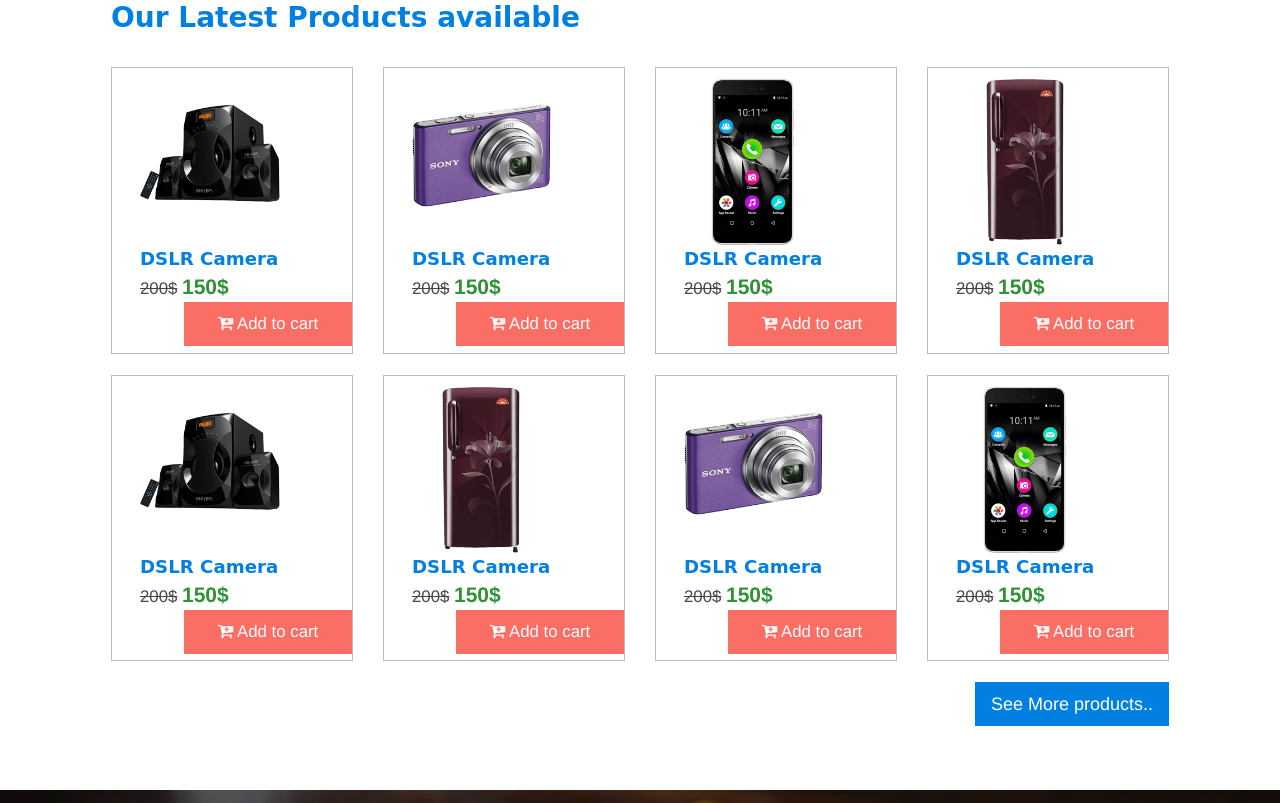
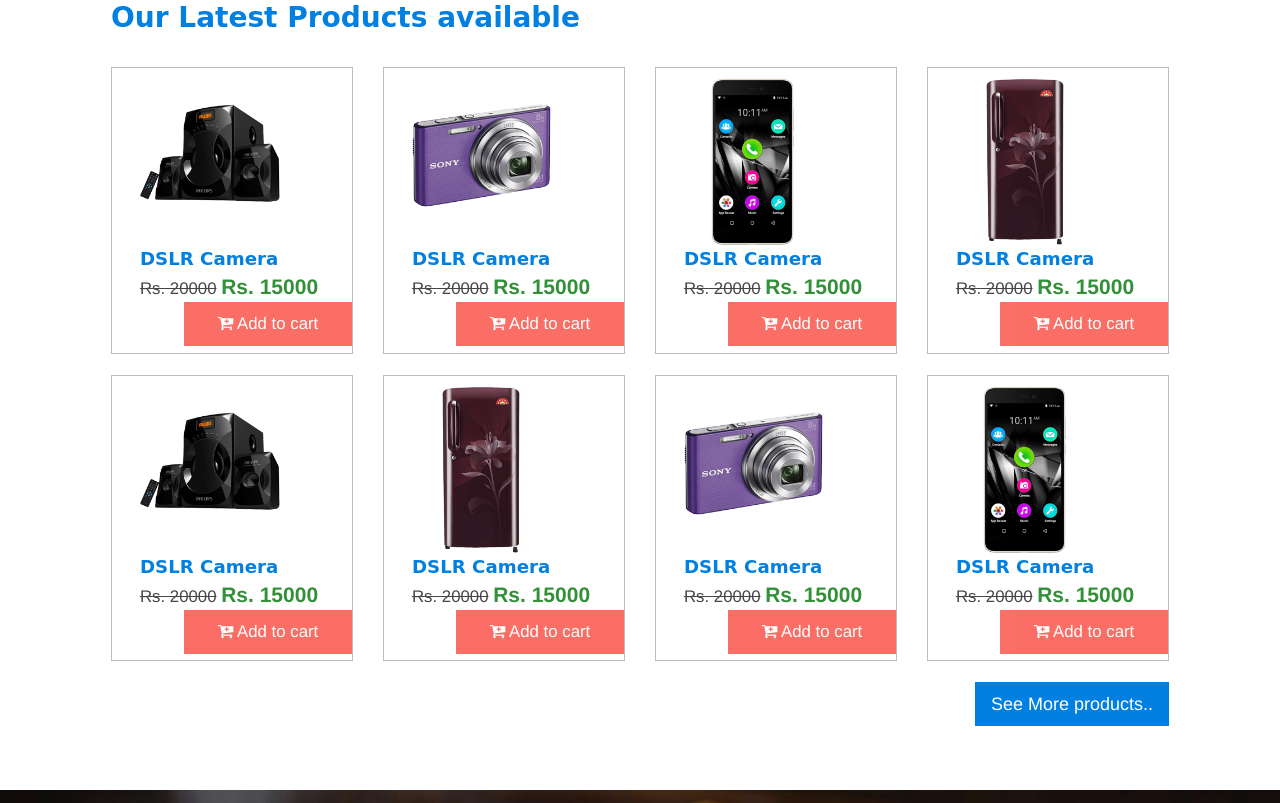
Before and after one commit to hkraipuria/E-Commerce-Website-Web-development-project-, a plain HTML site: page index.html in a window 1280 px wide. Shown: the part 1393-2196 px from the top of the page. Drawn offline with Linux system fonts and the light colour scheme.

Commit message:
Update index.html

```diff
--- a/index.html
+++ b/index.html
@@ -126,18 +126,18 @@
                                         <td>Digital Camera</td>
                                         <td><img src="images/product-slide/product2.png" class="img img-responsive img-thumbnail" alt=""></td>
                                         <td>3</td>
-                                        <td>200$</td>
+                                        <td>Rs. 20000</td>
                                     </tr>
                                     <tr>
                                         <td>1</td>
                                         <td>Samsung Galaxy 7</td>
                                         <td><img src="images/product-slide/product3.png" class="img img-responsive img-thumbnail" alt=""></td>
                                         <td>1</td>
-                                        <td>500$</td>
+                                        <td>Rs. 5000</td>
                                     </tr>
                                     <tr>
                                         <td colspan="5" rowspan="5">
-                                            Total Price <span class="bold text-primary" style="margin-left: 73%">800$</span>
+                                            Total Price <span class="bold text-primary" style="margin-left: 73%">Rs. 65000</span>
                                         </td>
                                     </tr>
                                     <div class="clearfix"></div>
@@ -1100,7 +1100,7 @@
                     <div class="item-full animated featured1-inner  width0">
                         <a href="products.html"><h4>Digital Camera</h4></a>
                         <p>Lorem ipsum dolor sit amet, consectetur...</p>
-                        <h5>200$</h5>
+                        <h5>Rs. 20000</h5>
                         <a href="cart.html" class="btn btn-cart">
                             Add To Cart
                         </a>
@@ -1115,7 +1115,7 @@
                     <div class="item-full animated featured2-inner  width0">
                         <a href="products.html"><h4>Digital Camera</h4></a>
                         <p>Lorem ipsum dolor sit amet, consectetur...</p>
-                        <h5>200$</h5>
+                        <h5>Rs. 20000</h5>
                         <a href="cart.html" class="btn btn-cart">
                             Add To Cart
                         </a>
@@ -1130,7 +1130,7 @@
                     <div class="item-full animated featured3-inner  width0">
                         <a href="products.html"><h4>Digital Camera</h4></a>
                         <p>Lorem ipsum dolor sit amet, consectetur...</p>
-                        <h5>200$</h5>
+                        <h5>Rs. 20000</h5>
                         <a href="cart.html" class="btn btn-cart">
                             Add To Cart
                         </a>
@@ -1145,7 +1145,7 @@
                     <div class="item-full animated featured4-inner  width0">
                         <a href="products.html"><h4>Digital Camera</h4></a>
                         <p>Lorem ipsum dolor sit amet, consectetur...</p>
-                        <h5>200$</h5>
+                        <h5>Rs. 20000</h5>
                         <a href="cart.html" class="btn btn-cart">
                             Add To Cart
                         </a>
@@ -1160,7 +1160,7 @@
                     <div class="item-full animated featured5-inner  width0">
                         <a href="products.html"><h4>Digital Camera</h4></a>
                         <p>Lorem ipsum dolor sit amet, consectetur...</p>
-                        <h5>200$</h5>
+                        <h5>Rs. 20000</h5>
                         <a href="cart.html" class="btn btn-cart">
                             Add To Cart
                         </a>
@@ -1196,10 +1196,10 @@
                             <div class="product-price">
                                 <a href="product_single.html">DSLR Camera</a><br />
                                 <span class="prev-price">
-                                    <del>200$</del>
+                                    <del>Rs. 20000</del>
                                 </span>
                                 <span class="current-price">
-                                    150$
+                                    Rs. 15000
                                 </span>
                             </div>
 
@@ -1221,10 +1221,10 @@
                             <div class="product-price">
                                 <a href="product_single.html">DSLR Camera</a><br />
                                 <span class="prev-price">
-                                    <del>200$</del>
+                                    <del>Rs. 20000</del>
                                 </span>
                                 <span class="current-price">
-                                    150$
+                                    Rs. 15000
                                 </span>
                             </div>
 
@@ -1246,10 +1246,10 @@
                             <div class="product-price">
                                 <a href="product_single.html">DSLR Camera</a><br />
                                 <span class="prev-price">
-                                    <del>200$</del>
+                                    <del>Rs. 20000</del>
                                 </span>
                                 <span class="current-price">
-                                    150$
+                                    Rs. 15000
                                 </span>
                             </div>
 
@@ -1272,10 +1272,10 @@
                             <div class="product-price">
                                 <a href="product_single.html">DSLR Camera</a><br />
                                 <span class="prev-price">
-                                    <del>200$</del>
+                                    <del>Rs. 20000</del>
                                 </span>
                                 <span class="current-price">
-                                    150$
+                                    Rs. 15000
                                 </span>
                             </div>
 
@@ -1297,10 +1297,10 @@
                             <div class="product-price">
                                 <a href="product_single.html">DSLR Camera</a><br />
                                 <span class="prev-price">
-                                    <del>200$</del>
+                                    <del>Rs. 20000</del>
                                 </span>
                                 <span class="current-price">
-                                    150$
+                                    Rs. 15000
                                 </span>
                             </div>
 
@@ -1322,10 +1322,10 @@
                             <div class="product-price">
                                 <a href="product_single.html">DSLR Camera</a><br />
                                 <span class="prev-price">
-                                    <del>200$</del>
+                                    <del>Rs. 20000</del>
                                 </span>
                                 <span class="current-price">
-                                    150$
+                                    Rs. 15000
                                 </span>
                             </div>
 
@@ -1347,10 +1347,10 @@
                             <div class="product-price">
                                 <a href="product_single.html">DSLR Camera</a><br />
                                 <span class="prev-price">
-                                    <del>200$</del>
+                                    <del>Rs. 20000</del>
                                 </span>
                                 <span class="current-price">
-                                    150$
+                                    Rs. 15000
                                 </span>
                             </div>
 
@@ -1372,10 +1372,10 @@
                             <div class="product-price">
                                 <a href="product_single.html">DSLR Camera</a><br />
                                 <span class="prev-price">
-                                    <del>200$</del>
+                                    <del>Rs. 20000</del>
                                 </span>
                                 <span class="current-price">
-                                    150$
+                                    Rs. 15000
                                 </span>
                             </div>
 
```
